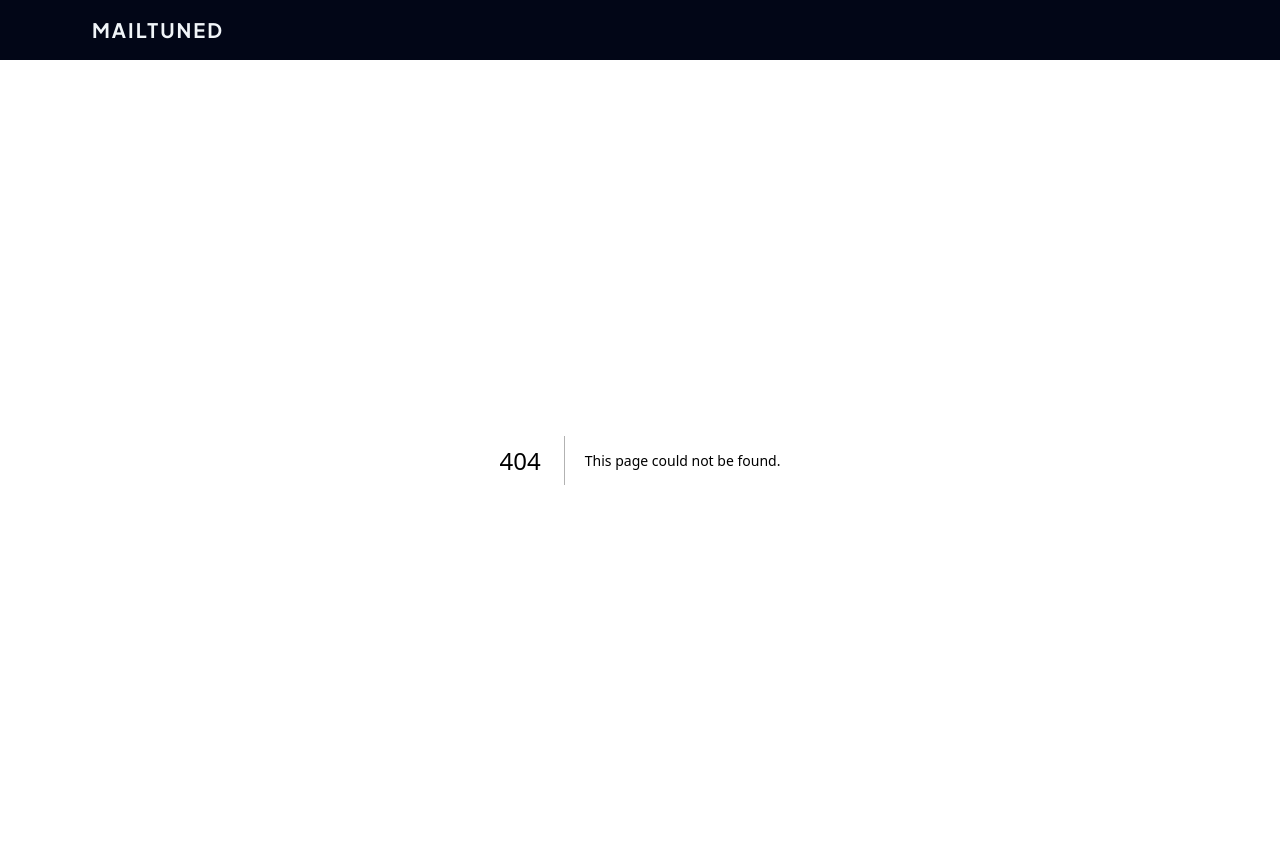
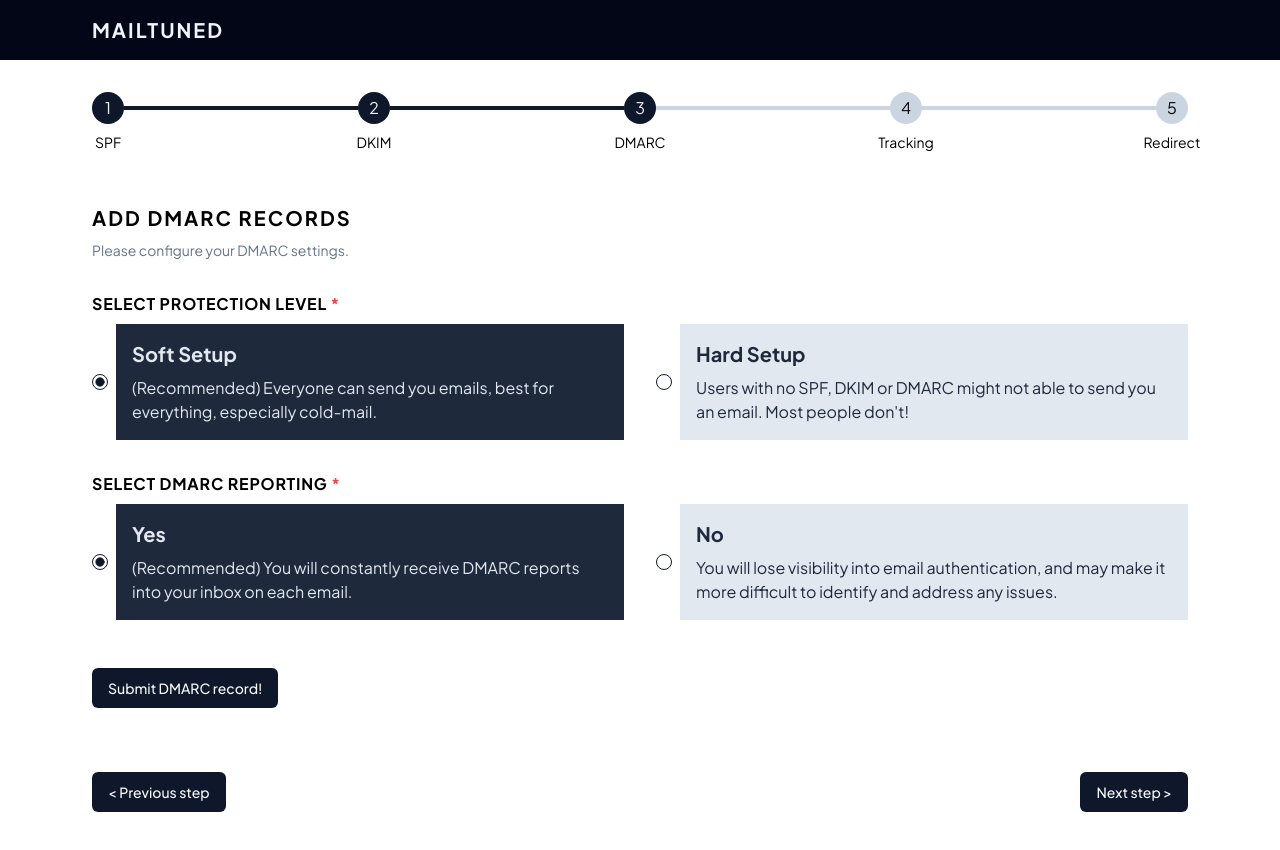
Before and after one commit to acomarcho/mailtuned, a Next.js app: page /steps/3 in a window 1280 px wide. Before the commit this address had no page. Shown: the top 850 px of the page. Built offline with nearby package versions, Linux system fonts and the light colour scheme.

Commit message:
Feat: Finish steps thing

```diff
--- /dev/null
+++ b/app/steps/2/page.tsx
@@ -0,0 +1,17 @@
+import DkimPage from "@/app/dkim/page";
+import StepsButton from "@/components/steps-button";
+import StepsIndicator from "@/components/steps-indicator";
+
+export default function DkimStepPage() {
+  return (
+    <>
+      <div className="max-w-wrapper mx-auto p-8 mb-4">
+        <StepsIndicator currentStep={2} />
+      </div>
+      <DkimPage />
+      <div className="max-w-wrapper mx-auto p-8">
+        <StepsButton prevPage={1} nextPage={3} />
+      </div>
+    </>
+  );
+}
--- /dev/null
+++ b/app/steps/3/page.tsx
@@ -0,0 +1,17 @@
+import DmarcPage from "@/app/dmarc/page";
+import StepsButton from "@/components/steps-button";
+import StepsIndicator from "@/components/steps-indicator";
+
+export default function DmarcStepPage() {
+  return (
+    <>
+      <div className="max-w-wrapper mx-auto p-8 mb-4">
+        <StepsIndicator currentStep={3} />
+      </div>
+      <DmarcPage />
+      <div className="max-w-wrapper mx-auto p-8">
+        <StepsButton prevPage={2} nextPage={4} />
+      </div>
+    </>
+  );
+}
--- /dev/null
+++ b/app/steps/4/page.tsx
@@ -0,0 +1,17 @@
+import TrackingPage from "@/app/tracking/page";
+import StepsButton from "@/components/steps-button";
+import StepsIndicator from "@/components/steps-indicator";
+
+export default function TrackingStepPage() {
+  return (
+    <>
+      <div className="max-w-wrapper mx-auto p-8 mb-4">
+        <StepsIndicator currentStep={4} />
+      </div>
+      <TrackingPage />
+      <div className="max-w-wrapper mx-auto p-8">
+        <StepsButton prevPage={3} nextPage={5} />
+      </div>
+    </>
+  );
+}
--- /dev/null
+++ b/app/steps/5/page.tsx
@@ -0,0 +1,17 @@
+import RedirectPage from "@/app/redirect/page";
+import StepsButton from "@/components/steps-button";
+import StepsIndicator from "@/components/steps-indicator";
+
+export default function RedirectStepPage() {
+  return (
+    <>
+      <div className="max-w-wrapper mx-auto p-8 mb-4">
+        <StepsIndicator currentStep={5} />
+      </div>
+      <RedirectPage />
+      <div className="max-w-wrapper mx-auto p-8">
+        <StepsButton prevPage={4} nextPage={null} />
+      </div>
+    </>
+  );
+}
--- a/components/steps-button/index.tsx
+++ b/components/steps-button/index.tsx
@@ -12,17 +12,19 @@ export default function StepsButton({
     <div className="flex justify-between">
       {prevPage ? (
         <Link href={`/steps/${prevPage}`}>
-          <Button>Previous step</Button>
+          <Button>{"<  "} Previous step</Button>
         </Link>
       ) : (
         <div />
       )}
       {nextPage ? (
         <Link href={`/steps/${nextPage}`}>
-          <Button>Next step</Button>
+          <Button>Next step {"  >"}</Button>
         </Link>
       ) : (
-        <div />
+        <Link href={`/`}>
+          <Button>Finish!</Button>
+        </Link>
       )}
     </div>
   );
```
